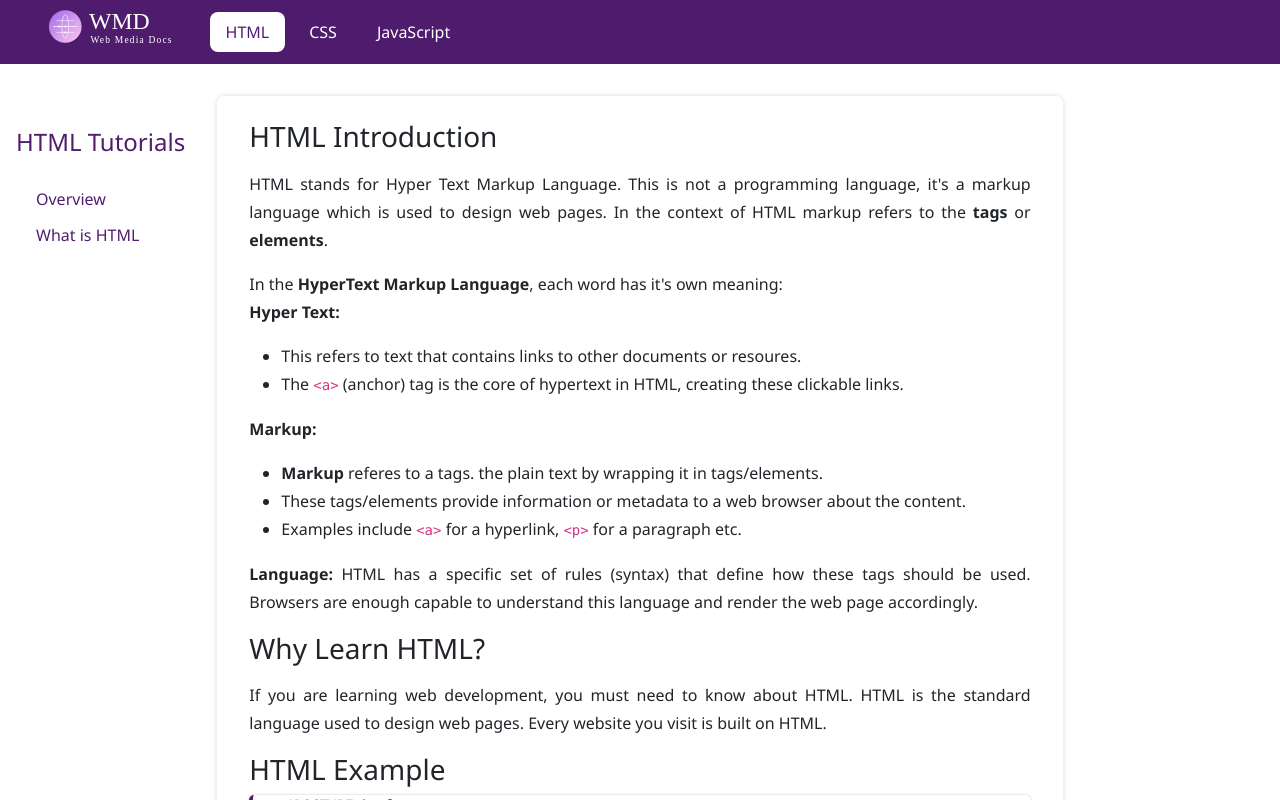
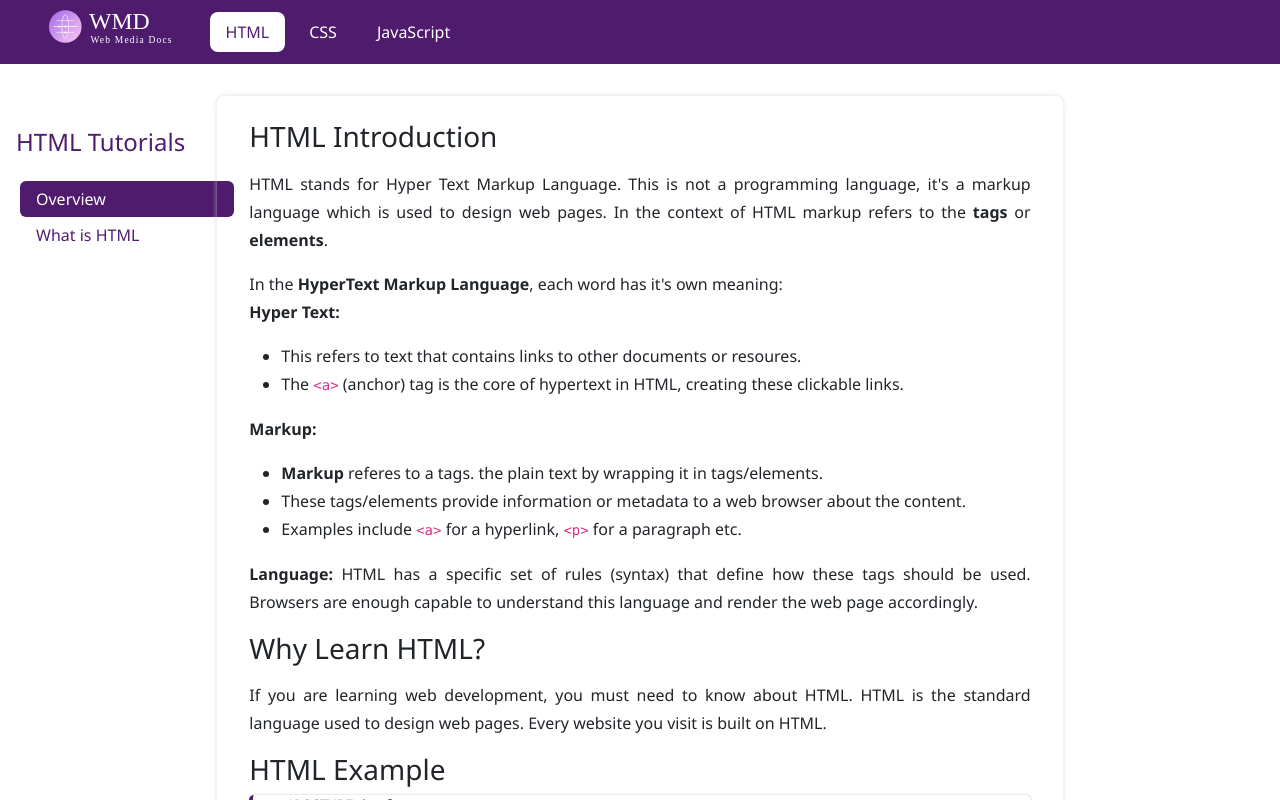
Before and after one commit to javaframework92/tutorial-app, a React (Vite) app: page /html in a window 1280 px wide. Shown: the top 800 px of the page. Built offline with nearby package versions, Linux system fonts and the light colour scheme.

Commit message:
FIxed Sidebar active link issue.

```diff
--- a/src/components/Content/Content.jsx
+++ b/src/components/Content/Content.jsx
@@ -2,7 +2,7 @@ import { useLocation } from "react-router-dom";
 import Sidebar from "../Sidebar/Sidebar";
 import "./_content.scss";
 
-const Content = ({ children, updateKey, currentTopic, courseIndexes }) => {
+const Content = ({ children, updateKey, currentKey, currentTopic, courseIndexes }) => {
 
     const location = useLocation();
 
@@ -12,7 +12,7 @@ const Content = ({ children, updateKey, currentTopic, courseIndexes }) => {
                 <div className="col-md-2 col-sm-1 col-xs-1">
                     {
                         location.pathname !== '/' && (
-                            <Sidebar title="HTML Tutorials" courseIndexes={courseIndexes}></Sidebar>
+                            <Sidebar title="HTML Tutorials" courseIndexes={courseIndexes} currentKey={currentKey}></Sidebar>
                         )
                     }
 
--- a/src/components/Sidebar/Sidebar.jsx
+++ b/src/components/Sidebar/Sidebar.jsx
@@ -1,7 +1,7 @@
 import { useLocation } from "react-router-dom";
 import "./_sidebar.scss";
 
-const Sidebar = ({ title, courseIndexes }) => {
+const Sidebar = ({ title, currentKey, courseIndexes }) => {
     const location = useLocation();
     return (
         <div className="d-flex flex-column vh-100 p-3" style={{ width: '250px', backgroundColor: "#fff" }}>
@@ -10,7 +10,7 @@ const Sidebar = ({ title, courseIndexes }) => {
                 {
                     Object.keys(courseIndexes).map((key, index) => (
                         <li className="nav-item" key={index}>
-                            <a href={ `${location.pathname}?topic=${key}`} className={`nav-link ${location.pathname === courseIndexes[key].path ? 'aj-active' : ''} `}>{courseIndexes[key].currentTopic}</a>
+                            <a href={ `${location.pathname}?topic=${key}`} className={`nav-link ${currentKey === key ? 'aj-active' : ''} `}>{courseIndexes[key].currentTopic}</a>
                         </li>
                     )
 
--- a/src/pages/HTML.jsx
+++ b/src/pages/HTML.jsx
@@ -20,6 +20,7 @@ const HTML = () => {
                 let topic;
                 if(k){
                     topic = html[k];
+                    setKey(k)
                 } else {
                     topic = html[key];
                 }
@@ -41,7 +42,7 @@ const HTML = () => {
 
 
     return (
-        <Content currentTopic={currentTopic} courseIndexes={html}>
+        <Content currentTopic={currentTopic} courseIndexes={html} currentKey = {key}>
             <ReactMarkdown>{content}</ReactMarkdown>
         </Content>
 
```
